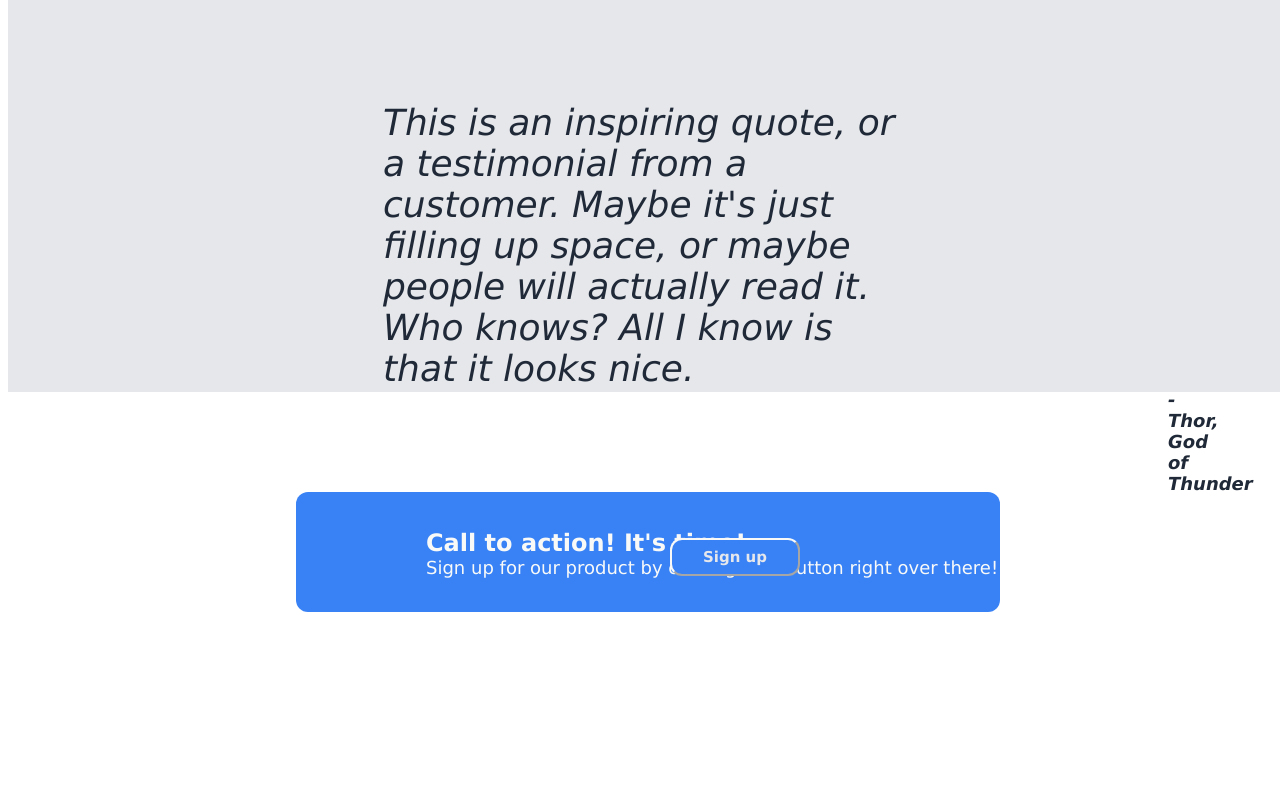
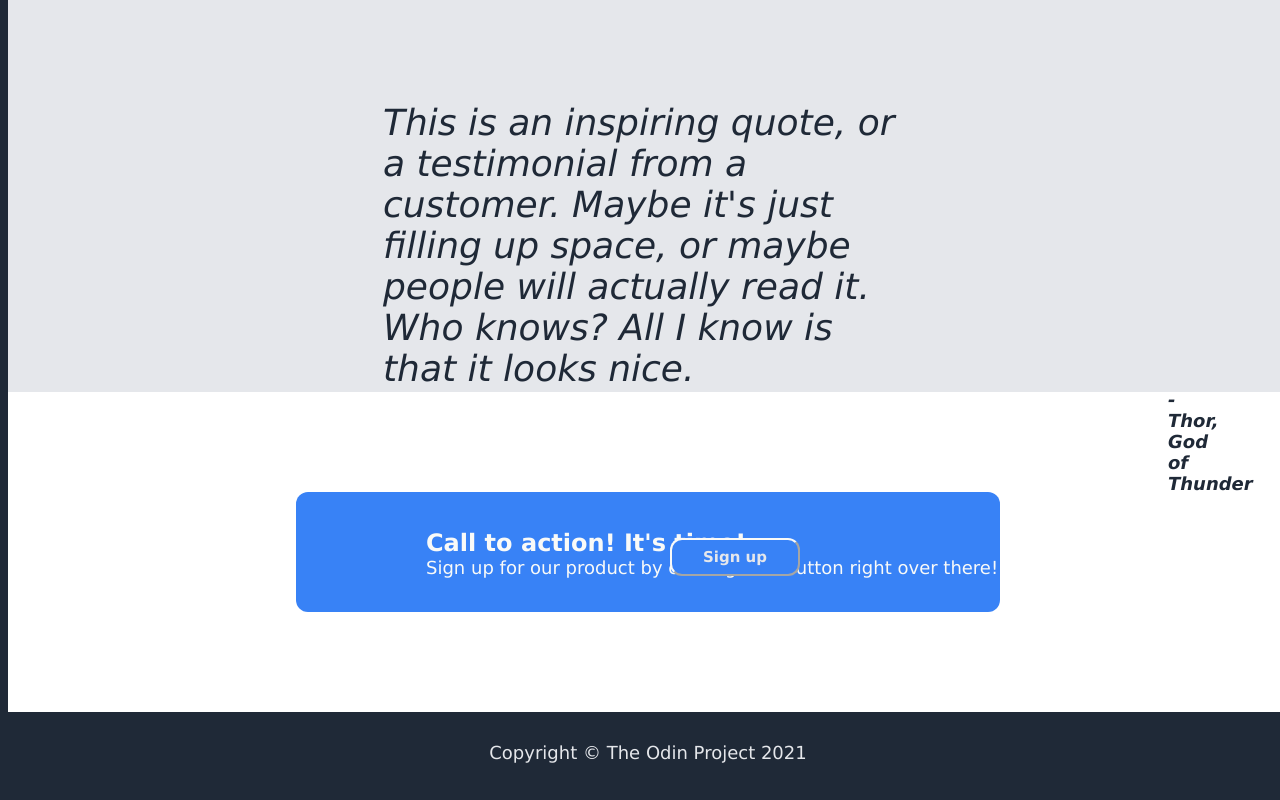
Before and after one commit to rl-miguel/landing-page2, a plain HTML site: page index.html in a window 1280 px wide. Shown: the part 936-1736 px from the top of the page. Before the commit the page ends 1656 px from the top, so only its background shows below. Drawn offline with Linux system fonts and the light colour scheme.

Commit message:
Add content and style .footer

```diff
--- a/index.html
+++ b/index.html
@@ -83,7 +83,7 @@
         </div>
 
         <div class="footer">
-            <div class="footer-text"></div>
+            <div class="footer-text">Copyright © The Odin Project 2021</div>
         </div>
 
     </body>
--- a/style.css
+++ b/style.css
@@ -1,6 +1,10 @@
 *{
     box-sizing:border-box;
     font-family:Verdana, Geneva, Tahoma, sans-serif;
+}
+
+body{
+    background-color:#1F2937;
 }
 
 
@@ -72,6 +76,7 @@
 
 .content{
     display:flex;
+    background-color: white;
     width:100vw;
     height:60vh;
     flex-direction:column;
@@ -188,3 +193,16 @@
      font-weight:900;
      border-radius:12px;
 }
+
+.footer{
+    width:100vw;
+    height:10vh;
+    display:flex;
+    justify-content:center;
+    align-items:center;
+}
+
+.footer-text{
+    font-size:18px;
+    color:#E5E7EB;
+}
```
